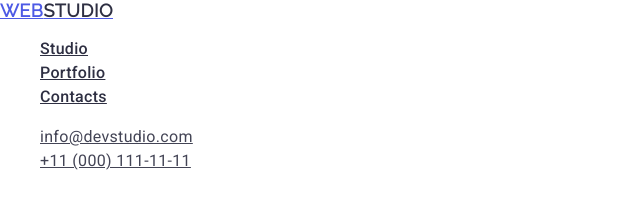
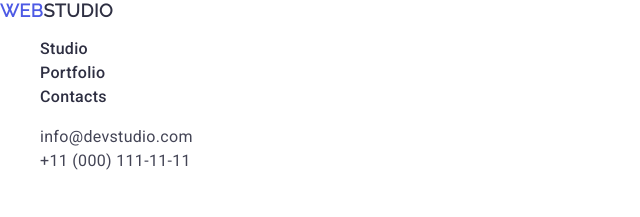
Before and after one commit to IvanGodPro24/goit-markup-hw-02, a plain HTML site: page index.html in a window 1280 px wide. Shown: the top 217 px of the page, 0-640 px from the left. Drawn offline with nearby package versions, Linux system fonts and the light colour scheme.

Commit message:
Edit Homework

```diff
--- a/css/styles.css
+++ b/css/styles.css
@@ -16,6 +16,7 @@ ul {
   letter-spacing: 0.03em;
   text-transform: uppercase;
   color: #4d5ae5;
+  text-decoration: none;
 }
 
 .web {
@@ -34,6 +35,7 @@ ul {
   line-height: 1.5;
   letter-spacing: 0.02em;
   color: #2e2f42;
+  text-decoration: none;
 }
 
 .header-info {
@@ -55,6 +57,7 @@ ul {
   line-height: 1.5;
   letter-spacing: 0.02em;
   color: #434455;
+  text-decoration: none;
 }
 
 .header-info-link:hover,
@@ -166,6 +169,7 @@ ul {
   letter-spacing: 0.03em;
   text-transform: uppercase;
   color: #f4f4fd;
+  text-decoration: none;
 }
 
 .footer-paragraph {
```
